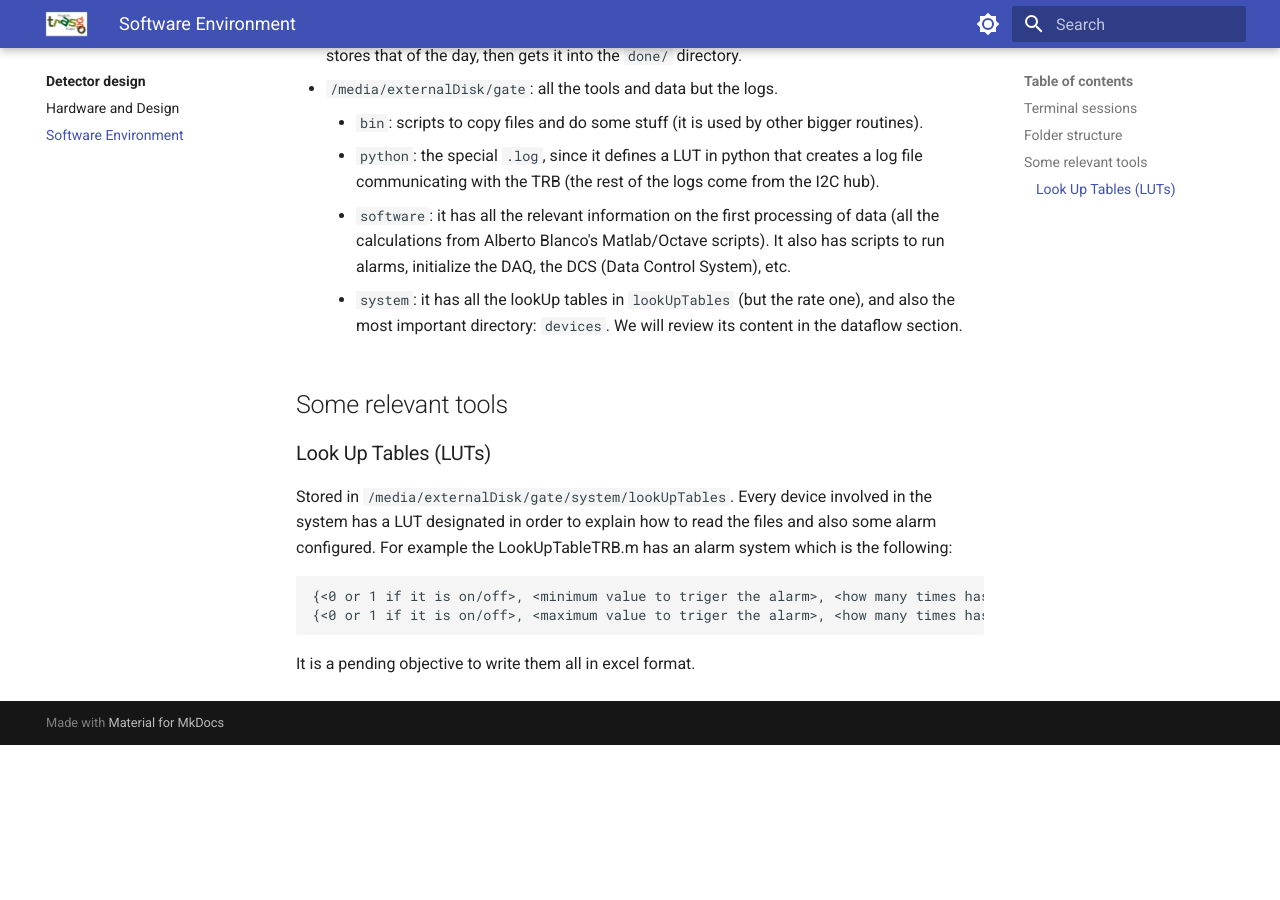
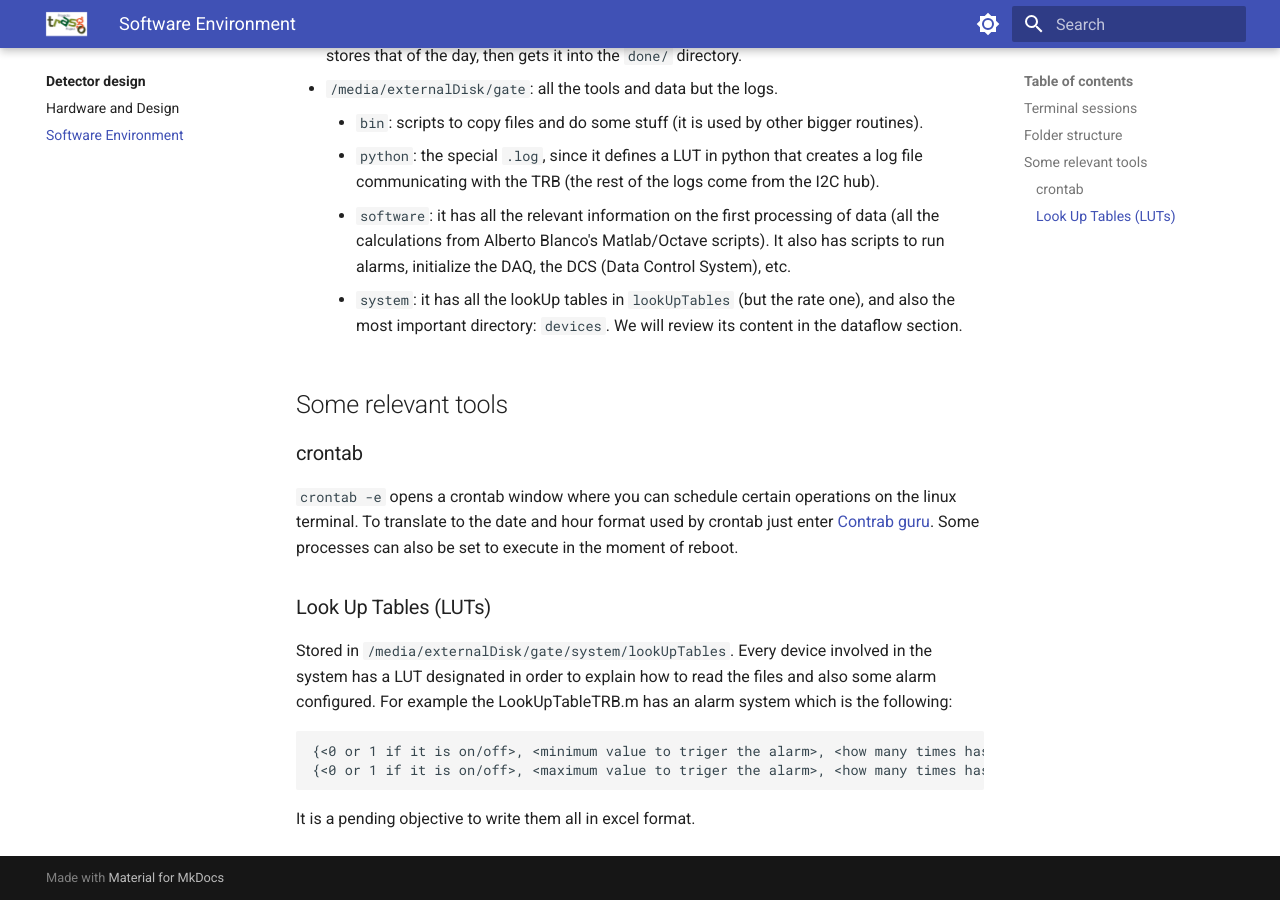
Before and after one commit to cayesoneira/miniTRASGO-documentation, an MkDocs documentation site: the page built from docs/design/environment.md, in a window 1280 px wide and 900 px high, scrolled down 887 px. Built offline with MkDocs 1.6.1 and Material for MkDocs 9.7.7, drawn with Linux system fonts in a browser that asks for light colours; before the commit the page ends 1632 px from its top, so only the background shows below that.

Commit message:
Update environment.md

```diff
--- a/docs/design/environment.md
+++ b/docs/design/environment.md
@@ -28,6 +28,10 @@
 
 ## Some relevant tools
 
+### crontab
+
+`crontab -e` opens a crontab window where you can schedule certain operations on the linux terminal. To translate to the date and hour format used by crontab just enter [Contrab guru](https://crontab.guru/). Some processes can also be set to execute in the moment of reboot.
+
 ### Look Up Tables (LUTs)
 Stored in `/media/externalDisk/gate/system/lookUpTables`. Every device involved in the system has a LUT designated in order to explain how to read the files and also some alarm configured. For example the LookUpTableTRB.m has an alarm system which is the following:
 
```
